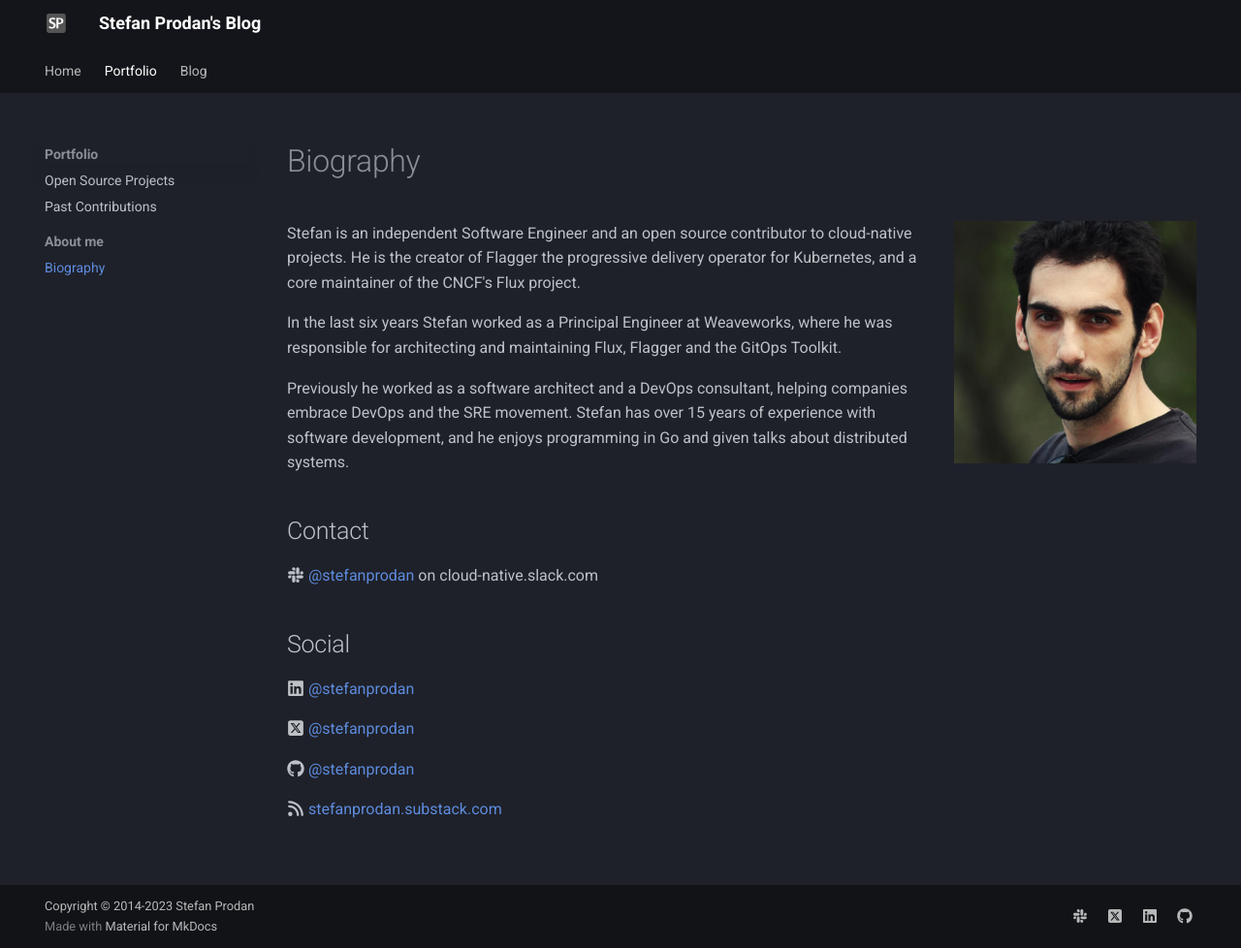
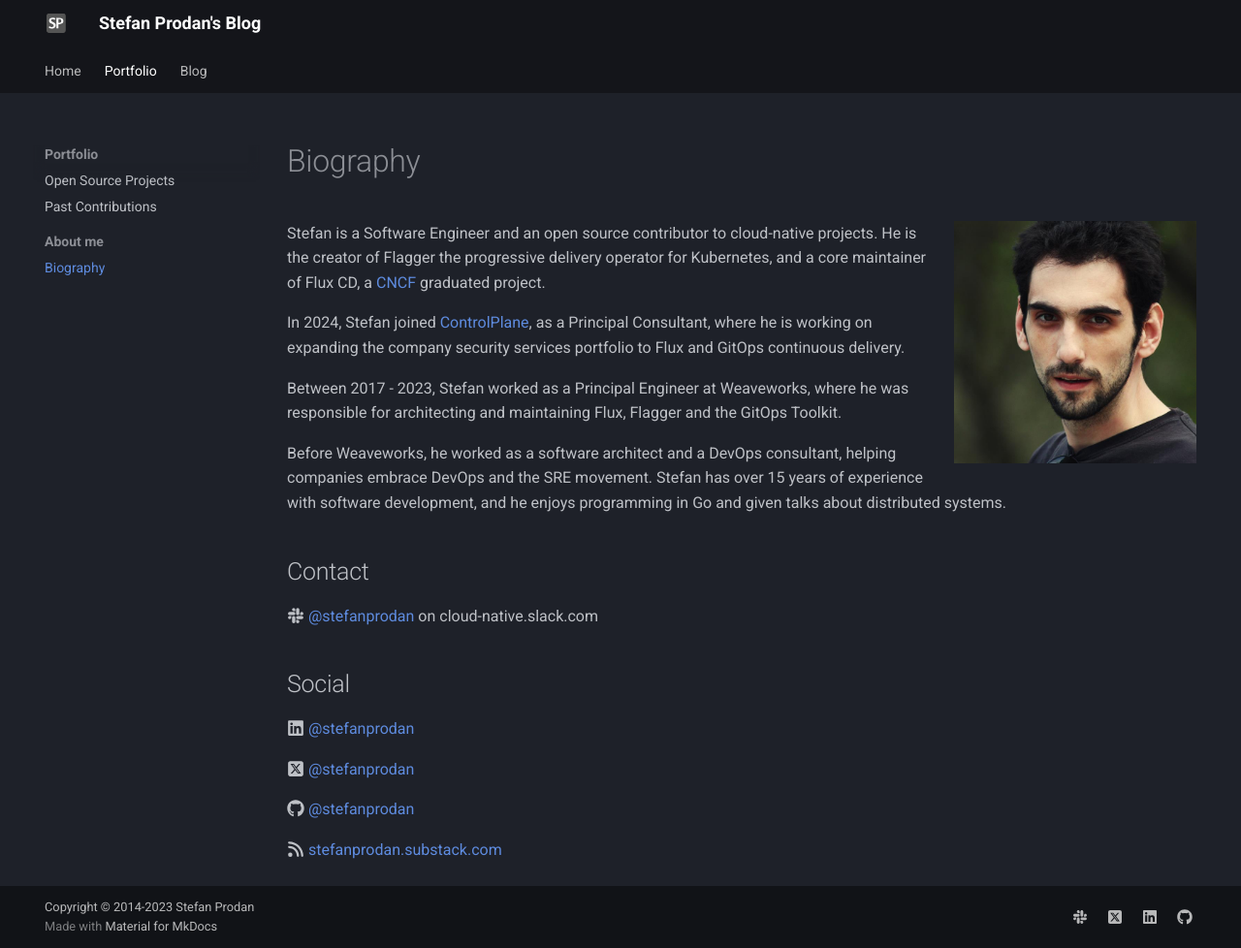
Before and after one commit to stefanprodan/stefanprodan, an MkDocs documentation site: the page built from docs/portfolio/biography.md, in a window 1280 px wide and 978 px high. Shown: the whole window at 97% size. Built offline with MkDocs 1.6.1 and Material for MkDocs 9.7.7, drawn with Linux system fonts in a browser that asks for light colours.

Commit message:
Update bio
Signed-off-by: Stefan Prodan <stefan.prodan@gmail.com>

```diff
--- a/docs/portfolio/biography.md
+++ b/docs/portfolio/biography.md
@@ -7,17 +7,21 @@ hide:
 
 ![stefanprodan](biography/stefan.jpeg){ align=right width="250" }
 
-Stefan is an independent Software Engineer and
+Stefan is a Software Engineer and
 an open source contributor to cloud-native projects.
 He is the creator of Flagger the progressive delivery
 operator for Kubernetes, and a core maintainer
-of the CNCF's Flux project.
+of Flux CD, a [CNCF](https://cncf.io) graduated project.
 
-In the last six years Stefan worked as a Principal Engineer at Weaveworks,
+In 2024, Stefan joined [ControlPlane](https://control-plane.io),
+as a Principal Consultant, where he is working on expanding the company
+security services portfolio to Flux and GitOps continuous delivery.
+
+Between 2017 - 2023, Stefan worked as a Principal Engineer at Weaveworks,
 where he was responsible for architecting and maintaining
 Flux, Flagger and the GitOps Toolkit.
 
-Previously he worked as a software architect
+Before Weaveworks, he worked as a software architect
 and a DevOps consultant, helping companies embrace DevOps and the SRE movement.
 Stefan has over 15 years of experience with software development,
 and he enjoys programming in Go and given talks about distributed systems.
--- a/docs/theme/home.html
+++ b/docs/theme/home.html
@@ -112,12 +112,12 @@
                 <a href="blog/" title="Blog" class="md-button md-button--primary">
                     Blog
                 </a>
-<!--                <a href="portfolio/open-source/" title="Portfolio" class="md-button">-->
-<!--                    Portfolio-->
+                <a href="portfolio/open-source/" title="Portfolio" class="md-button">
+                    Portfolio
+                </a>
+<!--                <a href="https://github.com/sponsors/stefanprodan" title="OSS Sponsor" class="md-button">-->
+<!--                    Sponsor my OSS work-->
 <!--                </a>-->
-                <a href="https://github.com/sponsors/stefanprodan" title="OSS Sponsor" class="md-button">
-                    Sponsor my OSS work
-                </a>
             </div>
         </div>
     </div>
--- a/mkdocs.yml
+++ b/mkdocs.yml
@@ -10,7 +10,7 @@ home:
   image: images/stefan.jpeg
   tagline: Stefan Prodan
   description: |
-    Independent Software Engineer. Passionate about OSS, Cloud Native and Kubernetes.
+    Principal Consultant at ControlPlane. Passionate about OSS, Cloud Native and Kubernetes.
     Core maintainer of CNCF projects: Flux, Flagger and the GitOps Toolkit.
 
 theme:
```
Also changed, not shown: docs/portfolio/open-source.md (+0 -5 lines).
